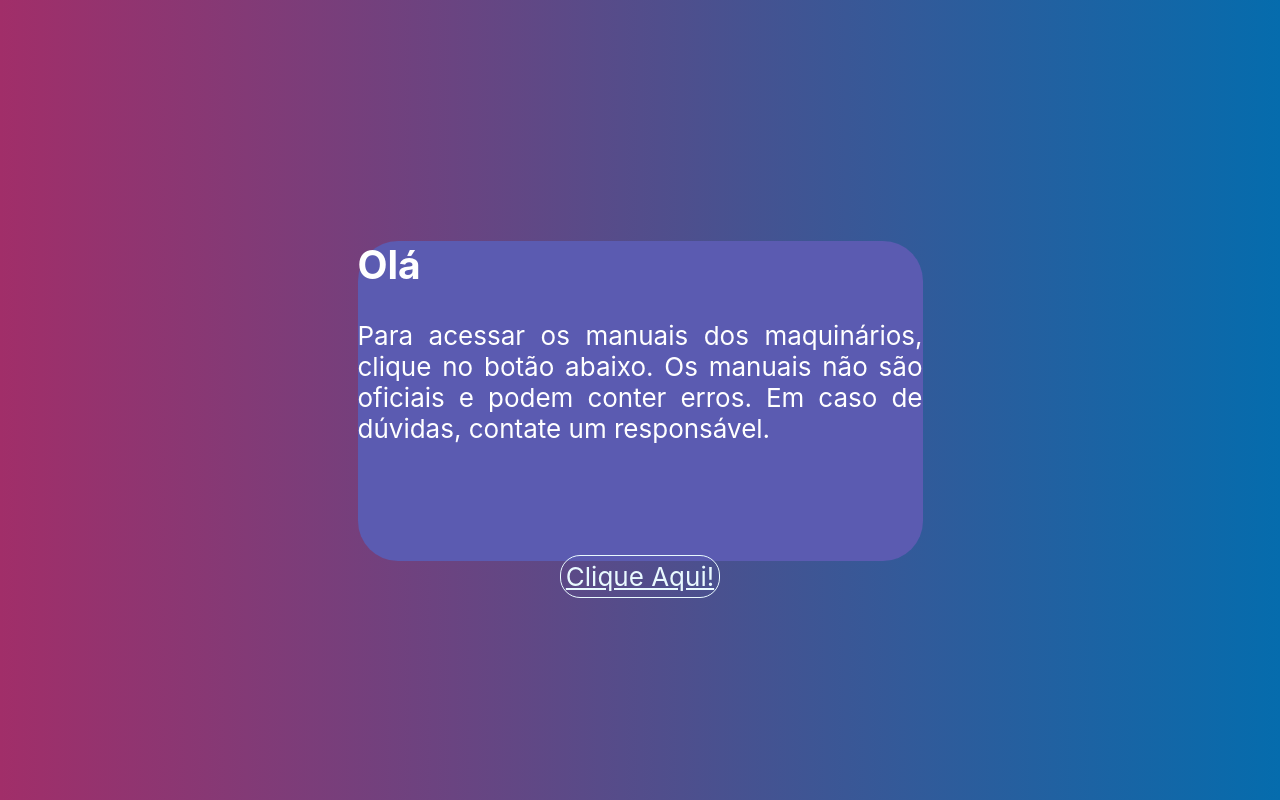
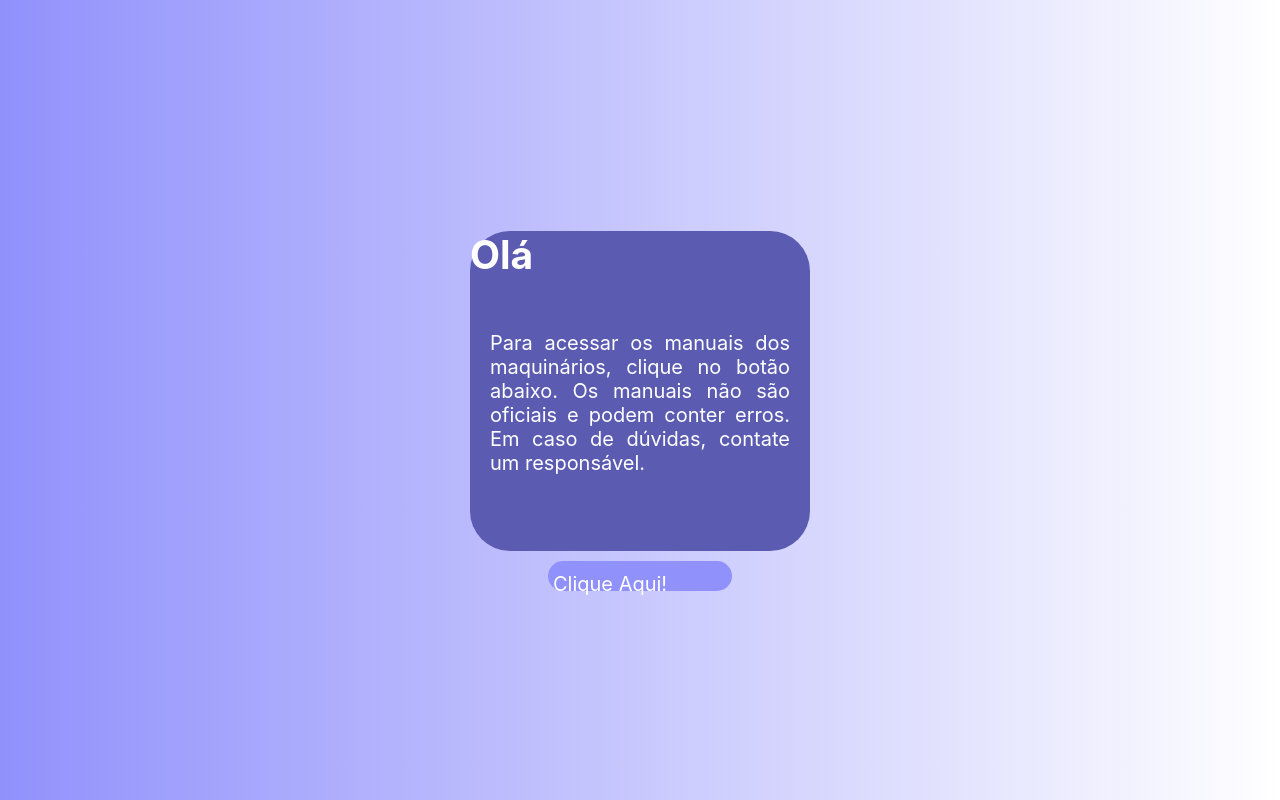
Before and after one commit to MC-Projetos/manual-de-instrucoes-virtual, a React (Create React App) app: page / in a window 1280 px wide. Built offline with nearby package versions, Linux system fonts and the light colour scheme.

Commit message:
Adição do firebase

```diff
--- a/src/App.css
+++ b/src/App.css
@@ -1,16 +1,18 @@
 .board-box {
-  width: 565px;
+  width: 340px;
   height: 320px;
   background-color: #5b5bb1;
   border-radius: 40px;
 }
-
 .App {
   text-align: justify;
 }
-
+.text{
+  font-size: 20px;
+  padding: 20px;
+  text-align: justify;
+}
 .App-header {
-  background-color: #282c34;
   min-height: 100vh;
   display: flex;
   flex-direction: column;
@@ -18,17 +20,26 @@
   justify-content: center;
   font-size: calc(10px + 2vmin);
   color: white;
-  background-image: linear-gradient(to right, #a12e69, #056cad);
+  background-image: linear-gradient(to right, #9191fc, #ffffff);
 }
 
 .App-link {
-  color: #e9faff;
-  box-sizing: 50px;
-  width: 76px;
+  color: #ffffff;
+  text-decoration: none;
+  font-size: 20px;
+}
+.box {
+  border: none;
+  border-radius: 20px;
   height: 20px;
+  background-color: rgb(145, 145, 252);
   padding: 5px;
-  border-radius: 20px;
-  border: 1px solid;
+  width: 174px;
+  margin: 10px;
+}
+
+.box:hover {
+  border: 4px solid white;
 }
 .banho-maria {
   position: fixed;
--- a/src/App.js
+++ b/src/App.js
@@ -138,7 +138,6 @@ function BanhoMaria() {
 
             Após isso, siga as instruções de operação:<br></br>
 
-
               - Conecte o cabo de alimentação na rede elétrica; <br></br>
               - Insira o fluido de trabalho na cuba sem encher demais. Mantenha no mínimo <br></br>
                 1 cm de distância entre o fluido e a borda da cuba; <br></br>
```
Also changed, not shown: y/index.html (added, +89 -0 lines), firebase.json (added), 2 other files (tests, documents, lock files or other folders).
